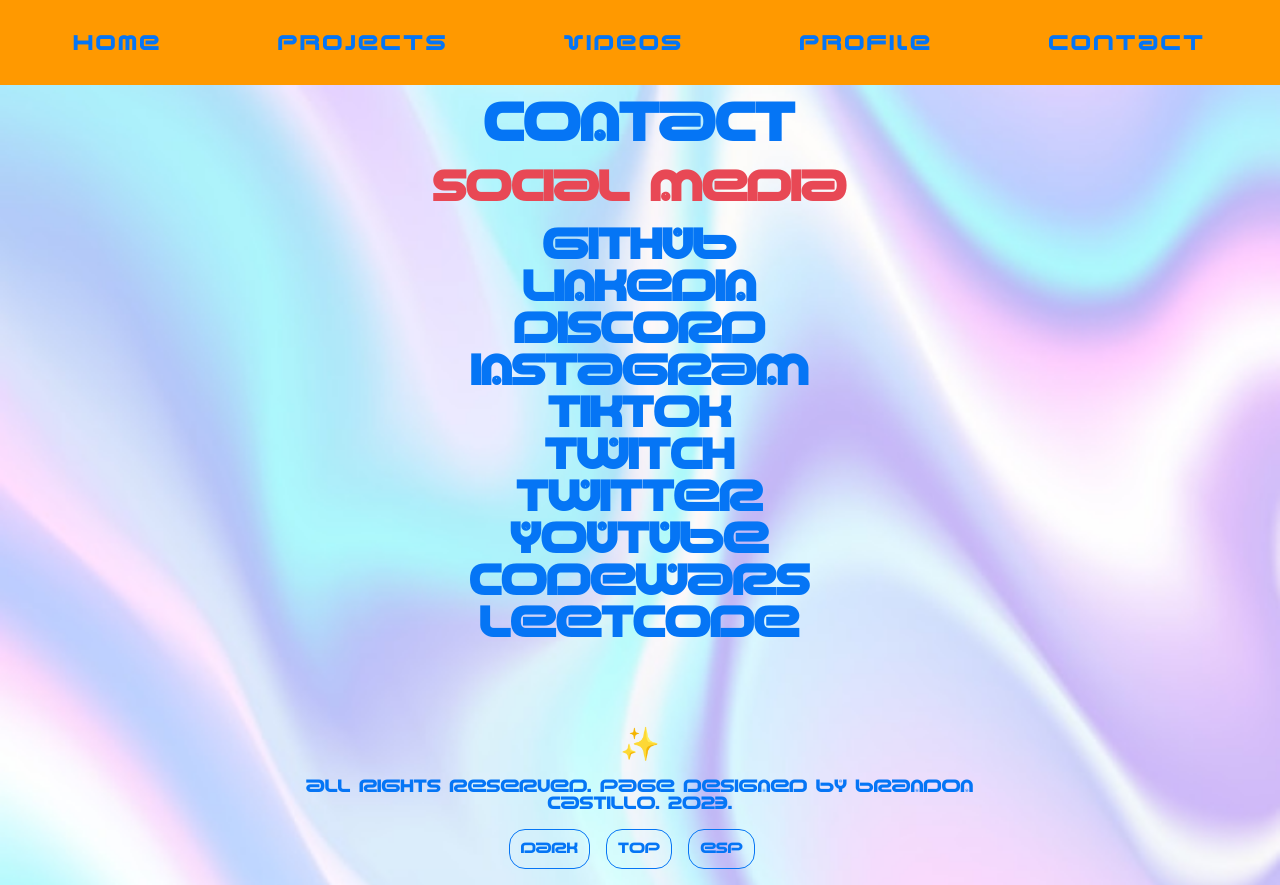
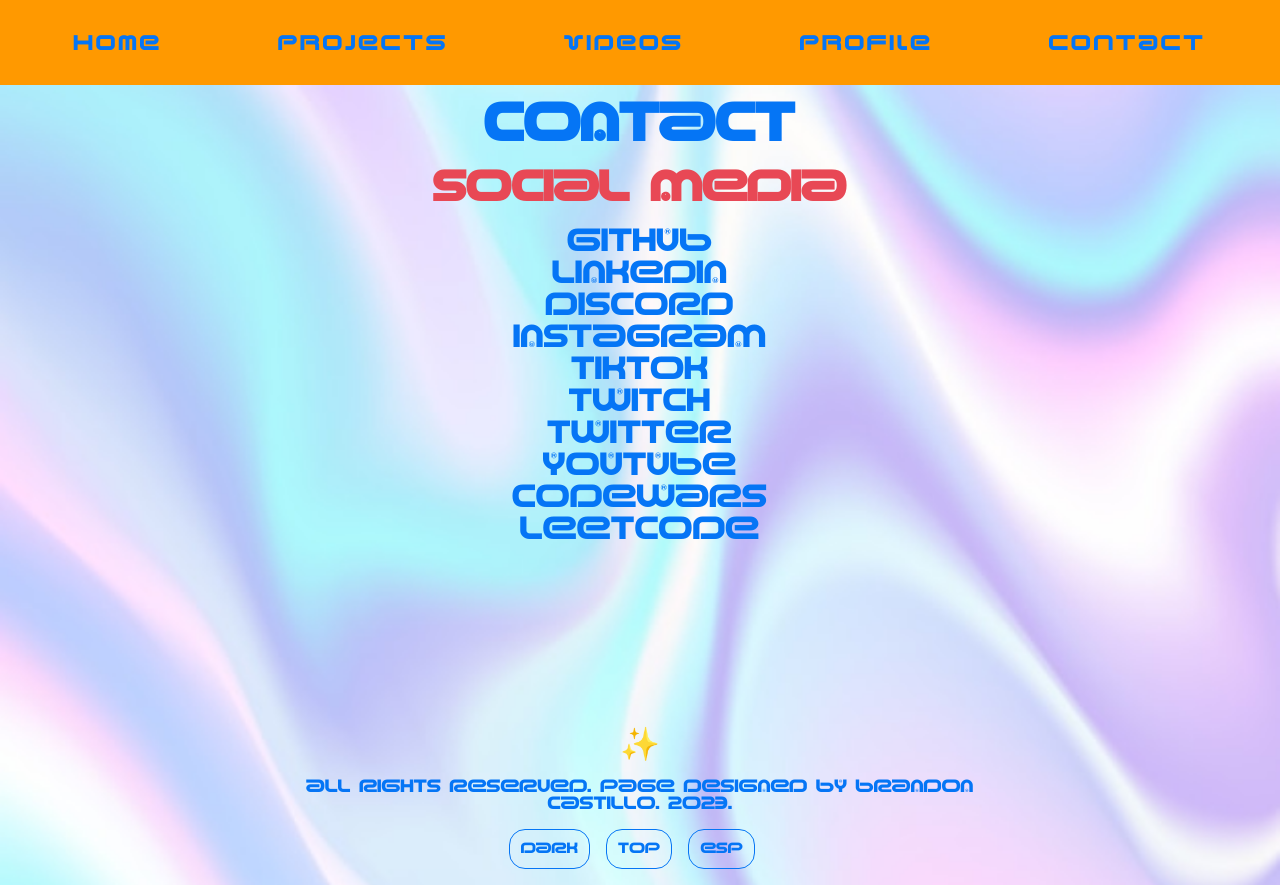
Before and after one commit to pibelanzallamas/brandon-portfolio, a React (Create React App) app: page /contact in a window 1280 px wide. Built offline with nearby package versions, Linux system fonts and the light colour scheme.

Commit message:
font size fix

```diff
--- a/src/cards/ContactCard.jsx
+++ b/src/cards/ContactCard.jsx
@@ -7,7 +7,7 @@
   return (
     <div className={dark ? "contact-links-dark" : "contact-links-light"}>
       <a href={link.link} target="_blank" rel="noopener noreferrer">
-        <h2>{link.name}</h2>
+        <p>{link.name}</p>
       </a>
     </div>
   );
--- a/src/styles/App.css
+++ b/src/styles/App.css
@@ -156,7 +156,7 @@
   }
 }
 .contact-links-light {
-  font-size: 1.2rem;
+  font-size: 1.4rem;
 }
 .contact-links-light a:hover {
   color: #e84855;
@@ -164,7 +164,7 @@
 }
 
 .contact-links-dark {
-  font-size: 1.2rem;
+  font-size: 1.4rem;
 }
 .contact-links-dark a:hover {
   color: #e2adf2;
@@ -173,7 +173,7 @@
 
 @media (min-width: 700px) {
   .contact-links-light, .contact-links-dark {
-    font-size: 1.6rem;
+    font-size: 1.8rem;
   }
 }
 * {
--- a/src/styles/Contact.sass
+++ b/src/styles/Contact.sass
@@ -1,15 +1,15 @@
 .contact-links-light
-  font-size: 1.2rem
+  font-size: 1.4rem
   a:hover
     color: $red-crayola
     cursor: pointer
 
 .contact-links-dark
-  font-size: 1.2rem
+  font-size: 1.4rem
   a:hover
     color: $mauve
     cursor: pointer
 
 @media (min-width: 700px)
   .contact-links-light, .contact-links-dark
-    font-size: 1.6rem
+    font-size: 1.8rem
```
